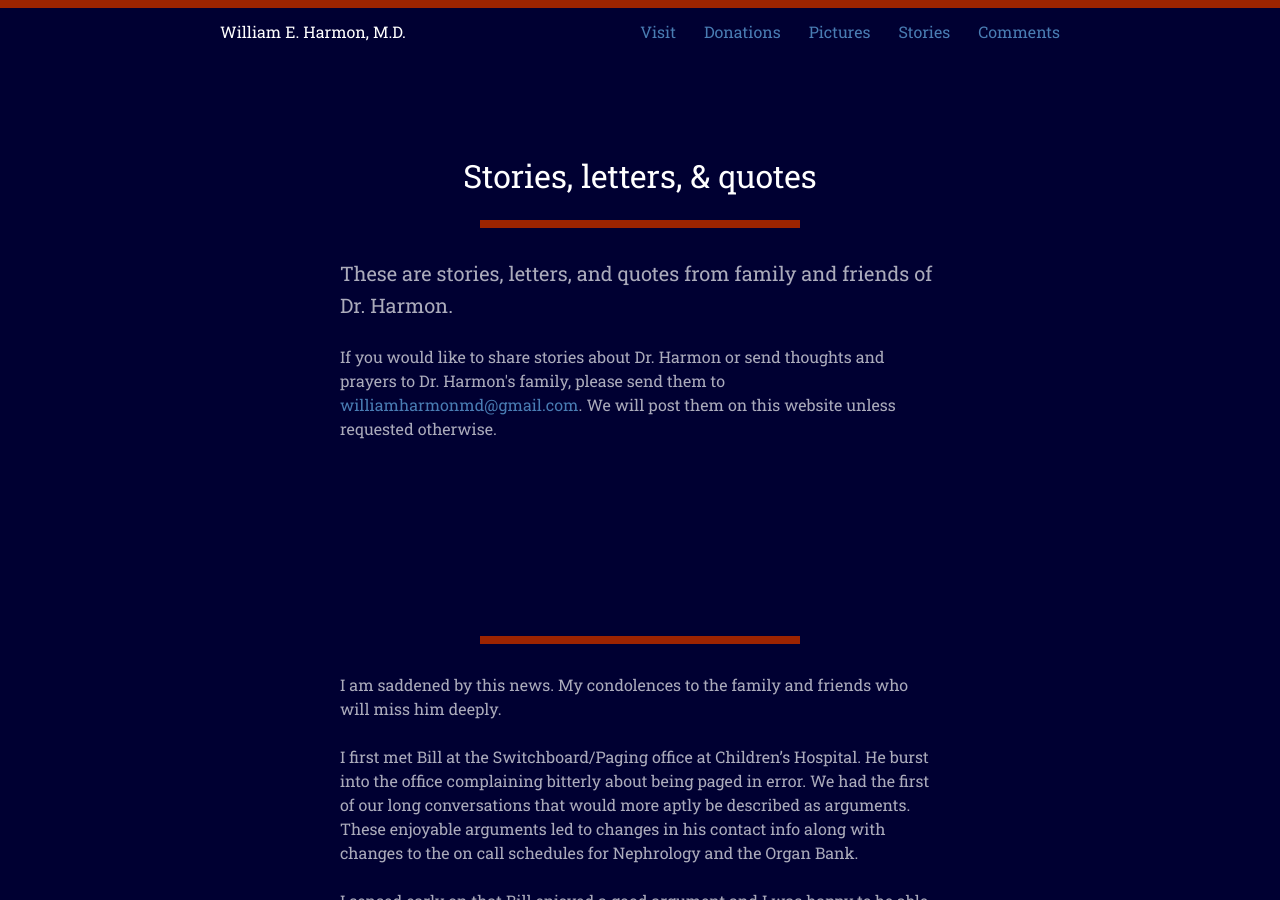
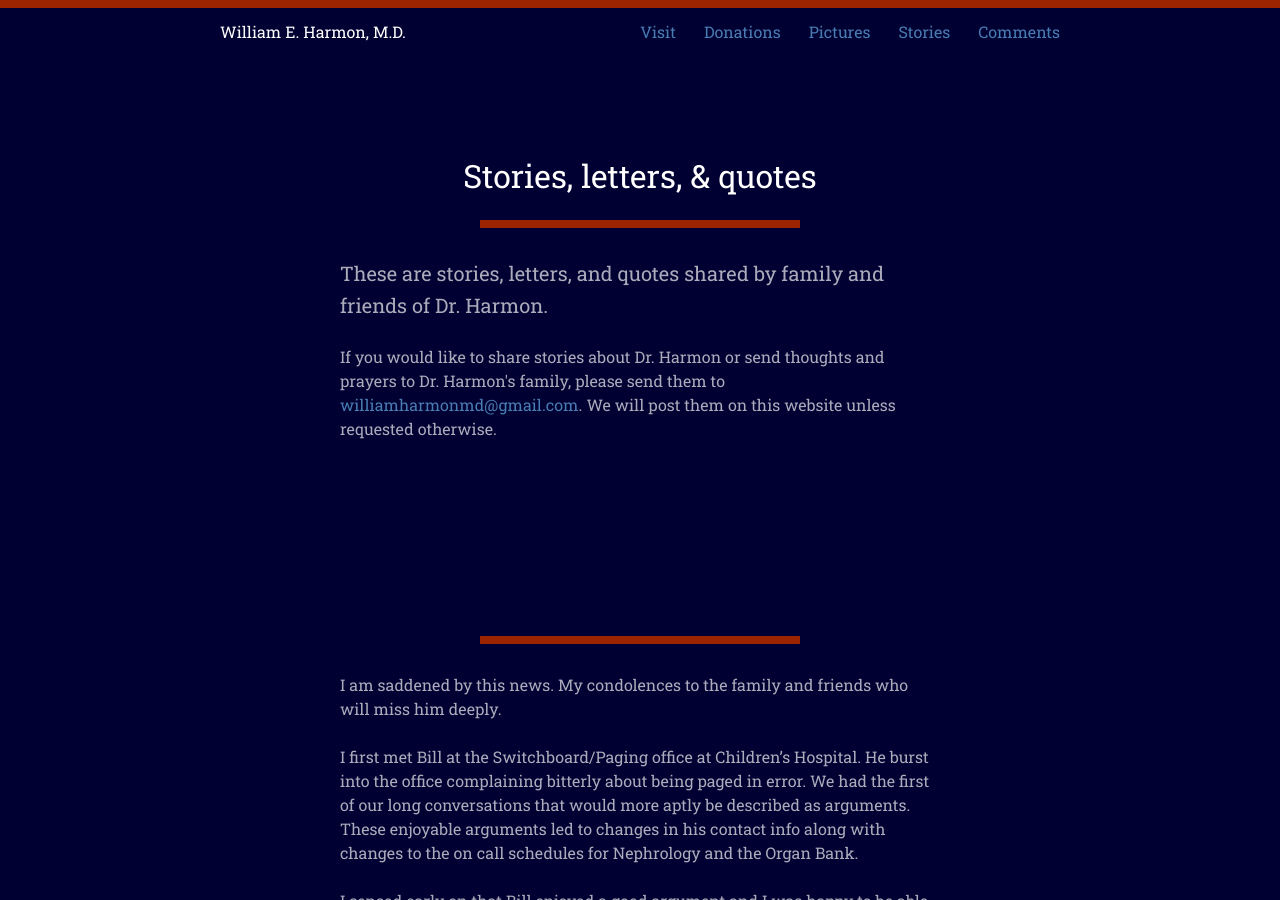
Before and after one commit to ianli/williamharmonmd.com, a Jekyll site: the page built from stories.html, in a window 1280 px wide and 900 px high, scrolled down 864 px. Built offline with Jekyll 4.4.1, drawn with Linux system fonts in a browser that asks for light colours; nearby versions of some CDN libraries; comment, search, counter and statistics services are not loaded.

Commit message:
Change intro text of stories page

```diff
--- a/stories.html
+++ b/stories.html
@@ -61,7 +61,7 @@ title: "In memory of William E. Harmon, M.D.: Stories, letters, and quotes"
     <hr class="space-32">
 
     <p class="text-large">
-      These are stories, letters, and quotes from family and friends of Dr. Harmon.
+      These are stories, letters, and quotes shared by family and friends of Dr. Harmon.
     </p>
 
     <hr class="space-32">
```
